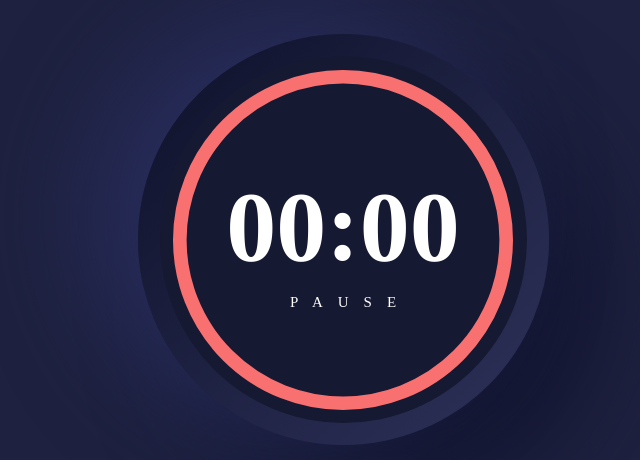
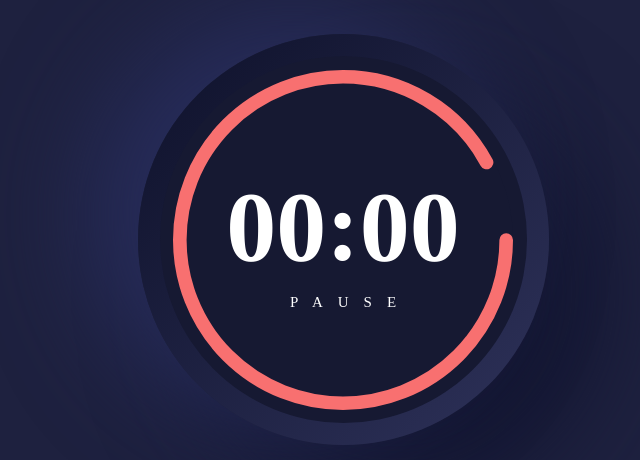
Before and after one commit to Jamario/pomodoro, a React (Create React App) app: page / in a window 1280 px wide. Shown: the part 222-682 px from the top of the page, without its empty margins (297-937 px from the left). Built offline with nearby package versions, Linux system fonts and the light colour scheme.

Commit message:
Session2. The timer is ticking, albeit in the incorrect direction.

```diff
--- a/src/components/Timers/Pomodoro/Pomodoro.tsx
+++ b/src/components/Timers/Pomodoro/Pomodoro.tsx
@@ -1,10 +1,40 @@
+import { useState, useEffect } from "react";
+
 import Timer from "../Timer";
 import styles from "./Pomodoro.module.css";
 
 const Pomodoro = (): JSX.Element => {
+    const countdownStartTime = 60; //temporarily
+    const [currentTime, setCurrentTime] = useState(countdownStartTime);
+    const [intervalID, setIntervalID] = useState<NodeJS.Timer | null>(null);
+
+    useEffect(() => {
+        console.log("useEffect");
+
+        let intervalReference: NodeJS.Timer;
+
+        intervalReference = setInterval(() => {
+            setCurrentTime((currentTime) => (currentTime > 1 ? currentTime - 1 : currentTime));
+        }, 1000);
+
+        setIntervalID(intervalReference);
+        return () => {
+            console.log("clear interval id");
+            clearInterval(intervalReference);
+        };
+    }, []);
+
+    useEffect(() => {
+        if (intervalID !== null && currentTime <= 1) {
+            console.log("clear interval");
+            clearInterval(intervalID);
+        }
+    }, [currentTime, intervalID]);
+
+    console.log("current time", currentTime);
     return (
         <div className={styles.container}>
-            <Timer />
+            <Timer currentTime={currentTime} countdownStartTime={countdownStartTime} />
         </div>
     );
 };
--- a/src/components/Timers/Timer/Timer.module.css
+++ b/src/components/Timers/Timer/Timer.module.css
@@ -67,4 +67,6 @@
     stroke: var(--color-orange);
     stroke-width: 4%;
     stroke-linecap: round;
+    /* stroke-dasharray: 1030;
+    stroke-dashoffset: 0; */
 }
--- a/src/components/Timers/Timer/Timer.tsx
+++ b/src/components/Timers/Timer/Timer.tsx
@@ -1,6 +1,24 @@
+import { useState, useEffect } from "react";
 import styles from "./Timer.module.css";
 
-const Timer = (): JSX.Element => {
+type TimerProps = {
+    currentTime: number;
+    countdownStartTime: number;
+};
+
+const entireStrokeLength = 1030;
+
+const Timer = ({ currentTime, countdownStartTime }: TimerProps): JSX.Element => {
+    const [countdownSegment, setCountdownSegment] = useState(0);
+
+    useEffect(() => {
+        const segment = entireStrokeLength / countdownStartTime;
+        setCountdownSegment(segment);
+    }, [countdownStartTime]);
+
+    const strokeDashOffsetValue = entireStrokeLength - countdownSegment * currentTime;
+    console.log("stroke dash offset value", strokeDashOffsetValue);
+
     return (
         <div>
             <div className={styles.outerRing}>
@@ -8,7 +26,14 @@ const Timer = (): JSX.Element => {
                     <div className={styles.timeface}>
                         <div className={styles.svgContainer}>
                             <svg xmlns="http://www.w3.org/2000/svg">
-                                <circle cx="50%" cy="50%" r="48%" className={styles.progressBar} />
+                                <circle
+                                    cx="50%"
+                                    cy="50%"
+                                    r="48%"
+                                    className={styles.progressBar}
+                                    strokeDasharray={entireStrokeLength}
+                                    strokeDashoffset={strokeDashOffsetValue}
+                                />
                             </svg>
                         </div>
                         <p className={styles.time}>00:00</p>
--- a/src/index.tsx
+++ b/src/index.tsx
@@ -1,4 +1,3 @@
-import React from "react";
 import ReactDOM from "react-dom/client";
 import "./index.css";
 import App from "./App";
@@ -6,11 +5,7 @@ import reportWebVitals from "./reportWebVitals";
 
 const root = ReactDOM.createRoot(document.getElementById("root") as HTMLElement);
 
-root.render(
-    <React.StrictMode>
-        <App />
-    </React.StrictMode>
-);
+root.render(<App />);
 
 // If you want to start measuring performance in your app, pass a function
 // to log results (for example: reportWebVitals(console.log))
```
